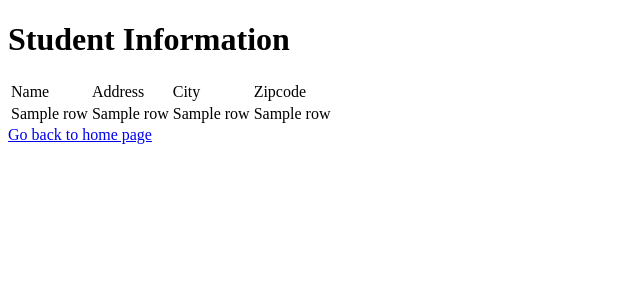
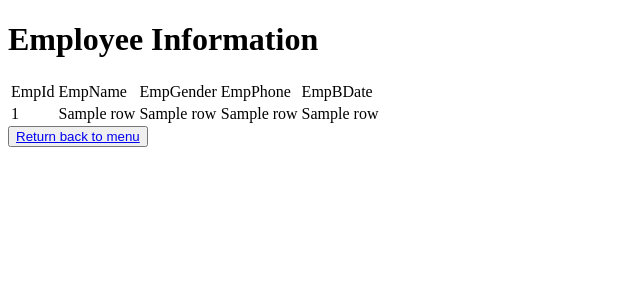
Before and after one commit to werabred/sql_flask, a Flask app: template templates/list.htm in a window 1280 px wide. Shown: the top 300 px of the page, without its empty margins (0-640 px from the left). Run offline with Flask 2, Linux system fonts and the light colour scheme; the template is opened without the code that fills it: most values are stand-ins (such as "Sample title", 1, 10 or a date in 2020); some libraries are stand-ins or nearby versions.

Commit message:
bootstrap and fixed issues

```diff
--- a/manage.py
+++ b/manage.py
@@ -27,7 +27,7 @@ def addrec():
 
          with sql.connect(host="localhost", user="flask", password="ubuntu", database="flask_db") as con:
             cur = con.cursor()
-            cmd = "INSERT INTO employees (empid,empname,empgender,empphone,empbdate) VALUES ('{0}','{1}','{2}','{3}','{4}')".format(nm,addr,city,zip)
+            cmd = "INSERT INTO employees (empid,empname,empgender,empphone,empbdate) VALUES ('{0}','{1}','{2}','{3}','{4}')".format(empid,empname,empgender,empphone,empbdate)
             cur.execute(cmd)
 
             con.commit()
--- a/mysql_create_user.py
+++ b/mysql_create_user.py
@@ -1,6 +1,6 @@
 import mysql.connector as sql
 
-conn = sql.connect(host="localhost", user='flask')
+conn = sql.connect(host="localhost", user='flask', password = "ubuntu")
 cur = conn.cursor()
 
 # Test connection
--- a/templates/list.htm
+++ b/templates/list.htm
@@ -1,24 +1,26 @@
 {% extends "bootstrap/base.html" %}
 
 {% block content %}
-<h1>Student Information</h1>
+<h1>Employee Information</h1>
 
 <table class="table table-striped table-bordered">
    <thead class="bg-primary">
-      <td>Name</td>
-      <td>Address</td>
-      <td>City</td>
-      <td>Zipcode</td>
+      <td>EmpId</td>
+      <td>EmpName</td>
+      <td>EmpGender</td>
+      <td>EmpPhone</td>
+	<td>EmpBDate</td>
    </thead>
 
    {% for row in rows %}
    <tr class="bg-info">
+      <td>{{row[0]}}</td>
       <td>{{row[1]}}</td>
-      <td>{{row[2]}}</td>
-      <td> {{row[3]}}</td>
-      <td>{{row[4]}}</td>
+      <td> {{row[2]}}</td>
+      <td>{{row[3]}}</td>
+	<td>{{row[4]}}</td>
    </tr>
    {% endfor %}
 </table>
-<a href="/">Go back to home page</a>
+<button type="button" class="btn btn-warning"><a href = "/">Return back to menu</a></button>
 {% endblock %}
```
Also changed, not shown: templates/employee.htm (+4 -3 lines).
